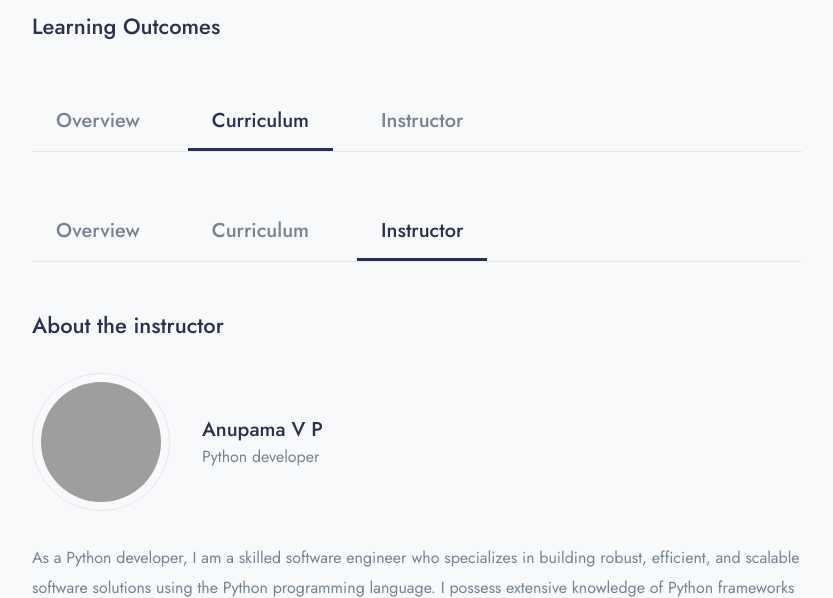
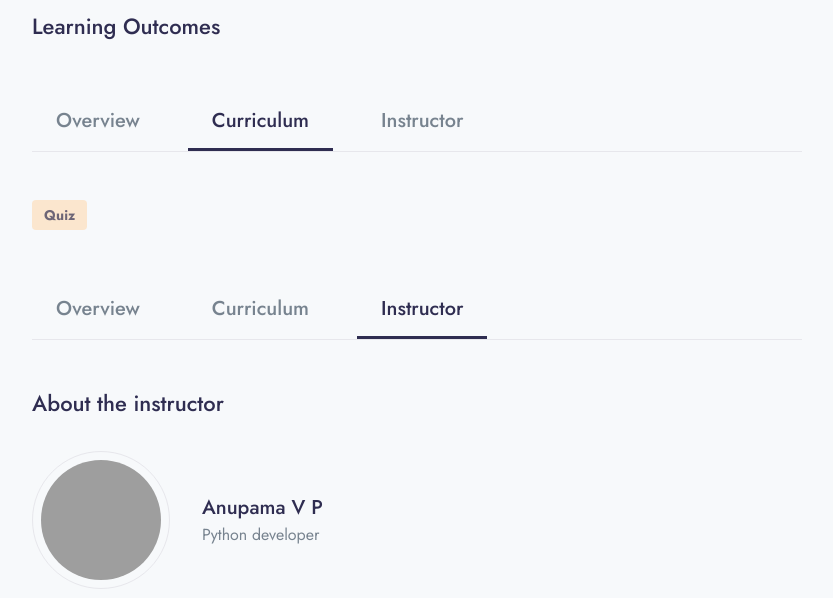
Before and after one commit to JayashreeKBhat/LMS_, a Django app: a page that uses LMS/templates/course/course_detail.html in a window 1280 px wide. Shown: the part 716-1314 px from the top of the page, without its empty margins (23-856 px from the left). Run offline with Django 4.2, Linux system fonts and the light colour scheme; a user stored in the database is signed in; data comes from the database, SQL or seed files in the repository; some libraries are stand-ins or nearby versions; grey boxes are pictures that could not be loaded.

Commit message:
QUIZ separate button

```diff
--- a/LMS/templates/course/course_detail.html
+++ b/LMS/templates/course/course_detail.html
@@ -181,17 +181,6 @@
                                     </div>
 
                                     <div class="d-flex align-items-center overflow-auto overflow-md-visible flex-shrink-all">
-
-
-
-                                        <a href="{% url 'quiz' %}">
-                                        <div class="badge text-dark-70 bg-orange-40 me-5 font-size-sm fw-normal py-2">
-                                            Quiz</div>
-                                        </a>
-
-
-
-
                                         <div class="badge btn-blue-soft me-5 font-size-sm fw-normal py-2">{{video.time_duration}} min</div>
                                         <a href="#" class="text-secondary d-flex">
                                             <!-- Icon -->
@@ -208,6 +197,18 @@
                         {% endfor %}
                     </div>
                 </div>
+
+
+
+                <div id="Quiz" class="mb-8">
+
+
+                    <a href="{% url 'quiz' %}">
+                                        <div class="badge text-dark-70 bg-orange-40 me-5 font-size-sm fw-normal py-2">
+                                            <strong>Quiz</strong></div>
+                                        </a>
+                </div>
+
 
                 <div id="Instructor" class="mb-8">
                     <ul class="nav course-tab-v1 border-bottom h4 mb-8">
--- a/LMS/templates/quiz/result.html
+++ b/LMS/templates/quiz/result.html
@@ -21,6 +21,7 @@
                             <p class="card-text"><strong>Achievement:</strong></p>
 <!--                        </div>-->
 <!--                        <div class="col-sm">-->
+                <div>
                     <p class="card-text"><strong>CO: Python flow control = 6.5</strong></p>
                             <p class="card-text">LO: Basics of flow control = 1</p>
                             <p class="card-text">LO: Control structures in python = 1</p>
@@ -43,6 +44,8 @@
 <!--                        </div>-->
 <!--                    </div>-->
 <!--                </div>-->
+                </div>
+
 
                 <ul>
                     {% for ques in ques_list %}
```
Lines whose indentation alone changed are shown as unchanged.
